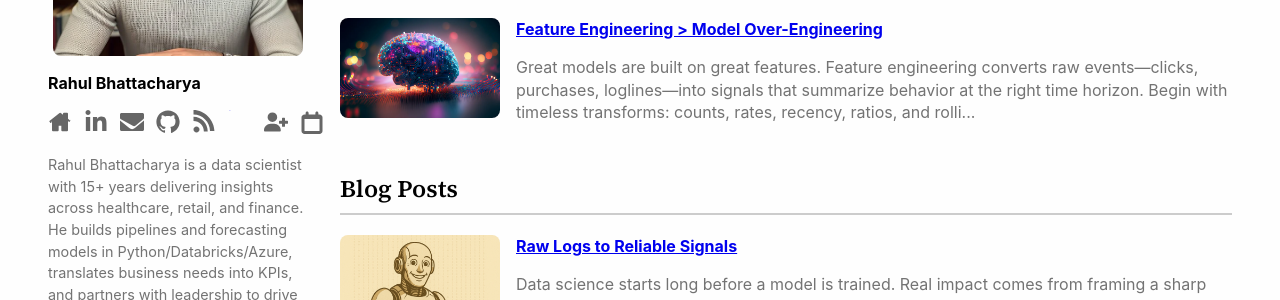
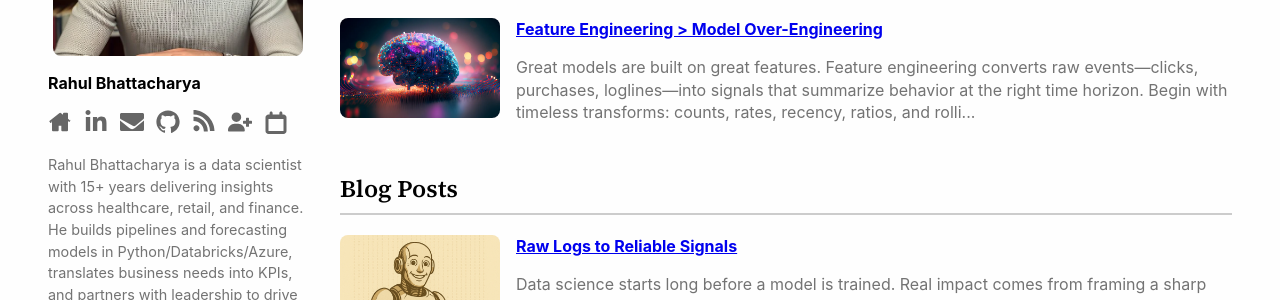
Before and after one commit to RahulBhattacharya1/RahulBhattacharya1.github.io, a Jekyll site: the page built from index.html, in a window 1280 px wide. Shown: the part 235-535 px from the top of the page. Built offline with Jekyll 4.4.1, drawn with Linux system fonts in a browser that asks for light colours; the list of posts is cut into pages by our own code.

Commit message:
Update default.html

```diff
--- a/_layouts/default.html
+++ b/_layouts/default.html
@@ -104,21 +104,6 @@
     </svg>
   </a>
 </li>
-
-<li>
-  <a class="rss" href="{{ '/feed.xml' | relative_url }}" aria-label="RSS" target="_blank" rel="noopener">
-    <svg xmlns="http://www.w3.org/2000/svg"  viewBox="0 0 448 512">
-      <!-- dot -->
-      <path fill="currentColor" d="M3 19a2 2 0 1 0 4 0a2 2 0 1 0 -4 0z"/>
-      <!-- outer quarter-ring (thick filled arc) -->
-      <path fill="currentColor" d="M5 7A13 13 0 0 1 17 19H14A9 9 0 0 0 5 10Z"/>
-      <!-- inner quarter-ring -->
-      <path fill="currentColor" d="M5 13A6 6 0 0 1 11 19H8A3 3 0 0 0 5 16Z"/>
-    </svg>
-  </a>
-</li>
-
-
 
 <li>
     <a class="follow" href="https://github.com/RahulBhattacharya1" aria-label="Follow on GitHub" target="_blank" rel="noopener">
```
Also changed, not shown: other parts of _layouts/default.html (+1 -1 lines).
